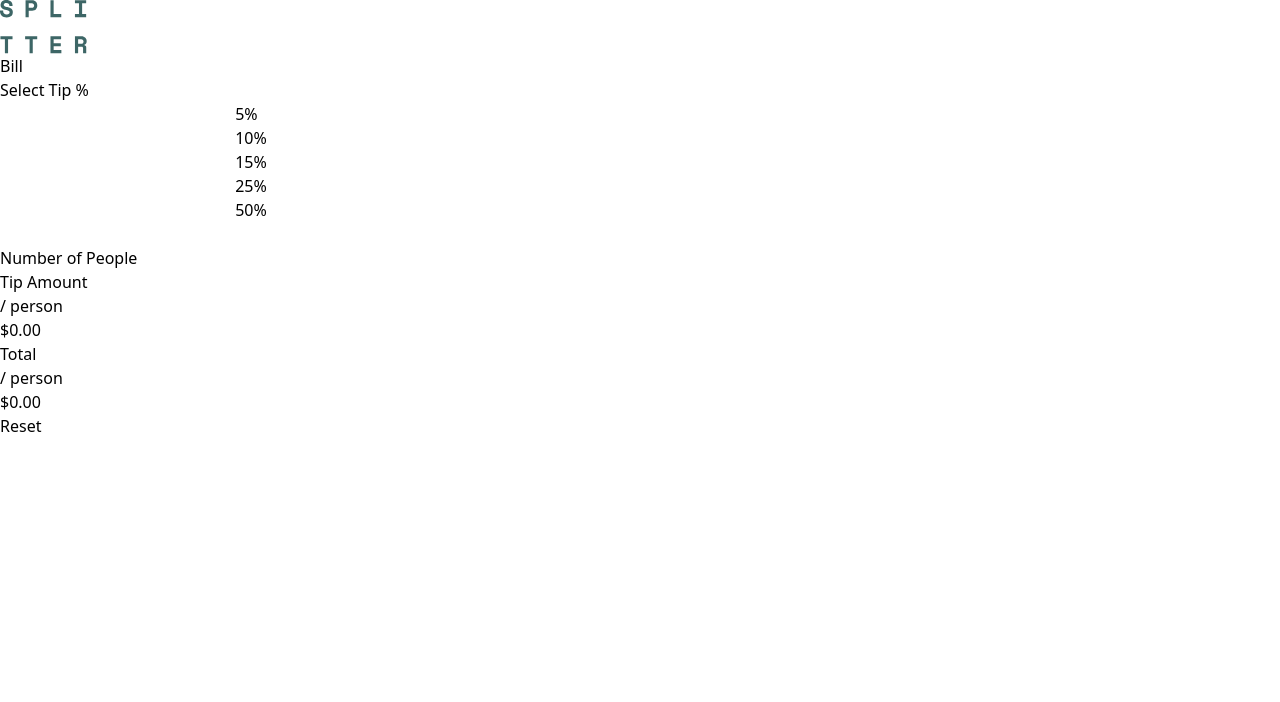
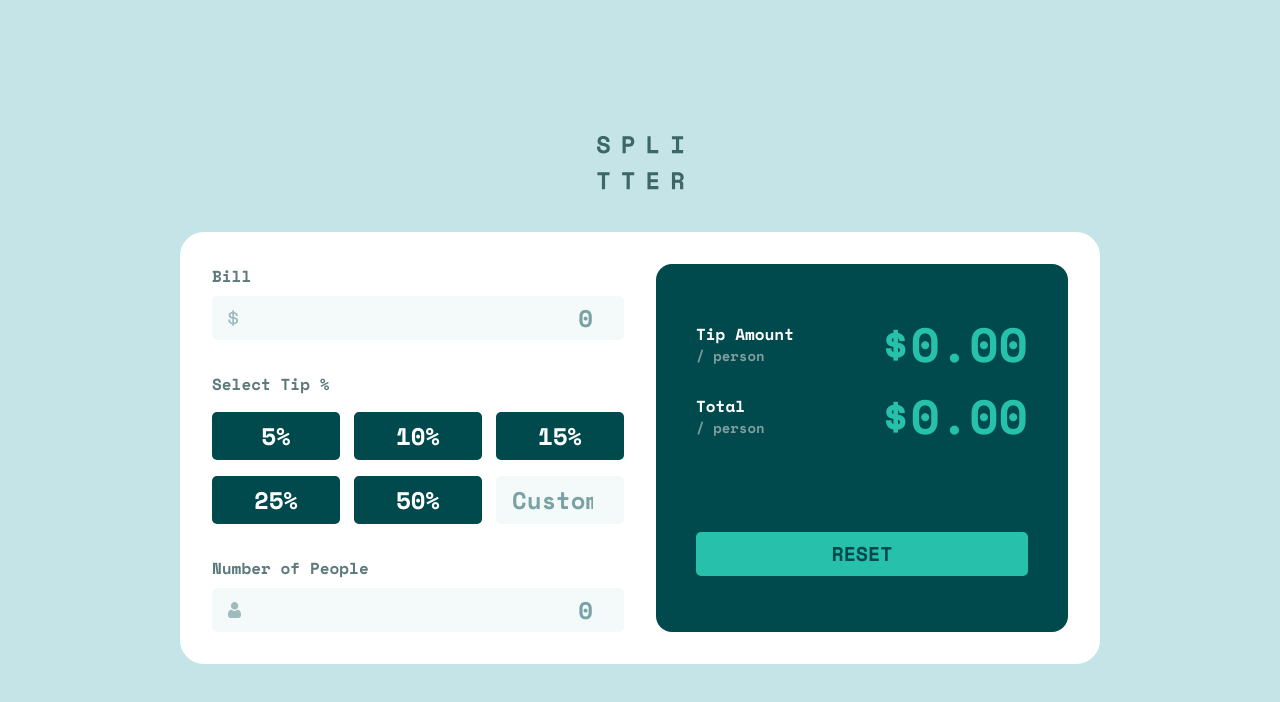
Before and after one commit to JYLN/tip-calculator-challenge, a SvelteKit app: page / in a window 1280 px wide. Shown: the top 702 px of the page. Built offline with nearby package versions, Linux system fonts and the light colour scheme.

Commit message:
feat: :art: implement styles

```diff
--- a/src/app.css
+++ b/src/app.css
@@ -3,10 +3,23 @@
 @theme {
 	--font-spacemono: 'Space Mono', var(--font-mono);
 
+	--color-*: initial;
 	--color-strongcyan: hsl(172, 67%, 45%);
+	--color-lightstrongcyan: hsl(173, 61%, 77%);
 	--color-verydarkcyan: hsl(183, 100%, 15%);
 	--color-darkgrayishcyan: hsl(186, 14%, 43%);
 	--color-grayishcyan: hsl(184, 14%, 56%);
 	--color-lightgrayishcyan: hsl(185, 41%, 84%);
 	--color-verylightgrayishcyan: hsl(189, 41%, 97%);
+	--color-white: hsl(0, 0%, 100%);
 }
+
+@layer base {
+	body {
+		@apply bg-lightgrayishcyan font-spacemono text-darkgrayishcyan flex min-h-screen flex-col items-center justify-center gap-10.5 pt-10.5 font-bold md:pb-10.5;
+	}
+}
+
+@utility appearance-textfield {
+	appearance: textfield;
+}
--- a/src/routes/+page.svelte
+++ b/src/routes/+page.svelte
@@ -7,69 +7,152 @@
 	<title>Frontend Mentor | Tip Calculator</title>
 </svelte:head>
 
-<div>
 <header>
 	<img src="/images/logo.svg" alt="Splitter App" />
 </header>
 <main>
-		<div>
-			<form>
-				<div>
+	<div class="grid max-w-[920px] gap-8 rounded-t-3xl bg-white p-8 md:grid-cols-2 md:rounded-b-3xl">
+		<form class="grid gap-8">
+			<div class="grid">
 				<label for="bill">Bill</label>
-					<input id="bill" type="number" />
+				<div class="relative mt-2">
+					<img
+						src="/images/icon-dollar.svg"
+						alt=""
+						class="absolute top-1/2 left-4 -translate-y-1/2"
+					/>
+					<input
+						id="bill"
+						type="number"
+						class="bg-verylightgrayishcyan focus-visible:outline-strongcyan appearance-textfield text-verydarkcyan caret-strongcyan block w-full rounded-[5px] py-1.5 pr-4 pl-10 text-right text-2xl focus-visible:outline-2"
+						placeholder="0"
+						min="0"
+					/>
+				</div>
 			</div>
 			<div>
 				<p>Select Tip %</p>
-					<div>
-						<div>
-							<input />
-							<label>5%</label>
+				<div class="mt-4 grid grid-cols-2 gap-4 md:grid-cols-3 md:gap-x-3.5">
+					<div class="group relative">
+						<input id="tip-5" class="absolute appearance-none" type="radio" name="tip" value="5" />
+						<label
+							for="tip-5"
+							class="bg-verydarkcyan hover:bg-lightstrongcyan hover:text-verydarkcyan group-has-checked:bg-strongcyan group-has-checked:text-verydarkcyan block cursor-pointer rounded-[5px] p-2 text-center text-2xl text-white transition-colors duration-300 ease-in-out"
+						>
+							5%
+						</label>
+					</div>
+					<div class="group relative">
+						<input
+							id="tip-10"
+							class="absolute appearance-none"
+							type="radio"
+							name="tip"
+							value="10"
+						/>
+						<label
+							for="tip-10"
+							class="bg-verydarkcyan hover:bg-lightstrongcyan hover:text-verydarkcyan group-has-checked:bg-strongcyan group-has-checked:text-verydarkcyan block cursor-pointer rounded-[5px] p-2 text-center text-2xl text-white transition-colors duration-300 ease-in-out"
+						>
+							10%
+						</label>
+					</div>
+					<div class="group relative">
+						<input
+							id="tip-15"
+							class="absolute appearance-none"
+							type="radio"
+							name="tip"
+							value="15"
+						/>
+						<label
+							for="tip-15"
+							class="bg-verydarkcyan hover:bg-lightstrongcyan hover:text-verydarkcyan group-has-checked:bg-strongcyan group-has-checked:text-verydarkcyan block cursor-pointer rounded-[5px] p-2 text-center text-2xl text-white transition-colors duration-300 ease-in-out"
+						>
+							15%
+						</label>
+					</div>
+					<div class="group relative">
+						<input
+							id="tip-25"
+							class="absolute appearance-none"
+							type="radio"
+							name="tip"
+							value="25"
+						/>
+						<label
+							for="tip-25"
+							class="bg-verydarkcyan hover:bg-lightstrongcyan hover:text-verydarkcyan group-has-checked:bg-strongcyan group-has-checked:text-verydarkcyan block cursor-pointer rounded-[5px] p-2 text-center text-2xl text-white transition-colors duration-300 ease-in-out"
+						>
+							25%
+						</label>
+					</div>
+					<div class="group relative">
+						<input
+							id="tip-50"
+							class="absolute appearance-none"
+							type="radio"
+							name="tip"
+							value="50"
+						/>
+						<label
+							for="tip-50"
+							class="bg-verydarkcyan hover:bg-lightstrongcyan hover:text-verydarkcyan group-has-checked:bg-strongcyan group-has-checked:text-verydarkcyan block cursor-pointer rounded-[5px] p-2 text-center text-2xl text-white transition-colors duration-300 ease-in-out"
+						>
+							50%
+						</label>
 					</div>
 					<div>
-							<input />
-							<label>10%</label>
-						</div>
-						<div>
-							<input />
-							<label>15%</label>
-						</div>
-						<div>
-							<input />
-							<label>25%</label>
-						</div>
-						<div>
-							<input />
-							<label>50%</label>
-						</div>
-						<div>
-							<input />
+						<input
+							type="number"
+							class="appearance-textfield bg-verylightgrayishcyan text-verydarkcyan caret-strongcyan focus-visible:border-strongcyan size-full rounded-[5px] px-4 text-right text-2xl placeholder:text-center focus-visible:border-2 focus-visible:outline-none"
+							placeholder="Custom"
+							min="0"
+						/>
 					</div>
 				</div>
 			</div>
 			<div>
 				<label for="people">Number of People</label>
-					<input id="people" type="number" />
+				<div class="relative mt-2">
+					<img
+						src="/images/icon-person.svg"
+						alt=""
+						class="absolute top-1/2 left-4 -translate-y-1/2"
+					/>
+					<input
+						id="people"
+						type="number"
+						class="bg-verylightgrayishcyan focus-visible:outline-strongcyan appearance-textfield text-verydarkcyan caret-strongcyan block w-full rounded-[5px] py-1.5 pr-4 pl-10 text-right text-2xl focus-visible:outline-2"
+						placeholder="0"
+					/>
+				</div>
 			</div>
 		</form>
+		<div
+			class="bg-verydarkcyan flex flex-col justify-between rounded-2xl p-6 pt-10 md:px-10 md:py-14"
+		>
+			<div class="space-y-6">
+				<div class="flex items-center justify-between">
 					<div>
+						<p class="text-white">Tip Amount</p>
+						<p class="text-grayishcyan text-sm">/ person</p>
+					</div>
+					<output class="text-strongcyan text-3xl md:text-5xl">$0.00</output>
+				</div>
+				<div class="flex items-center justify-between">
 					<div>
-					<div>
-						<div>
-							<p>Tip Amount</p>
-							<p>/ person</p>
+						<p class="text-white">Total</p>
+						<p class="text-grayishcyan text-sm">/ person</p>
 					</div>
-						<output>$0.00</output>
-					</div>
-					<div>
-						<div>
-							<p>Total</p>
-							<p>/ person</p>
-						</div>
-						<output>$0.00</output>
+					<output class="text-strongcyan text-3xl md:text-5xl">$0.00</output>
 				</div>
 			</div>
-				<button>Reset</button>
+			<button
+				class="bg-strongcyan text-verydarkcyan hover:bg-lightstrongcyan focus:bg-strongcyan mt-9 cursor-pointer rounded-[5px] py-2 text-xl uppercase transition-colors duration-300 ease-in-out"
+			>
+				Reset
+			</button>
 		</div>
 	</div>
 </main>
-</div>
```
Lines whose indentation alone changed are shown as unchanged.
